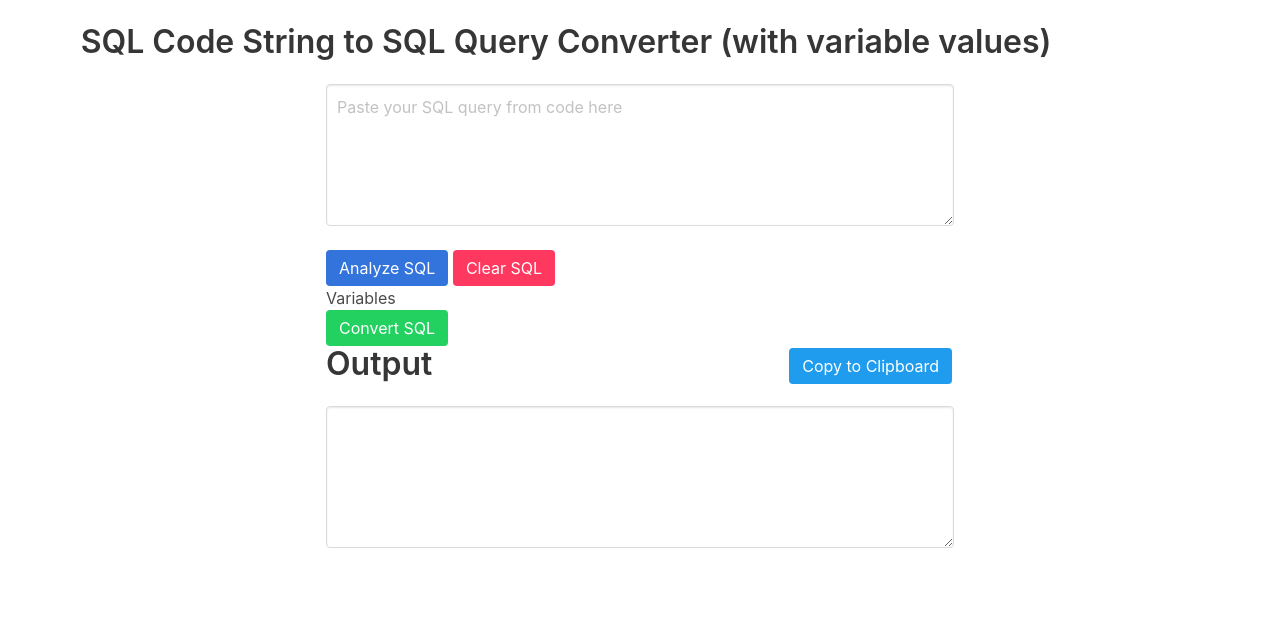
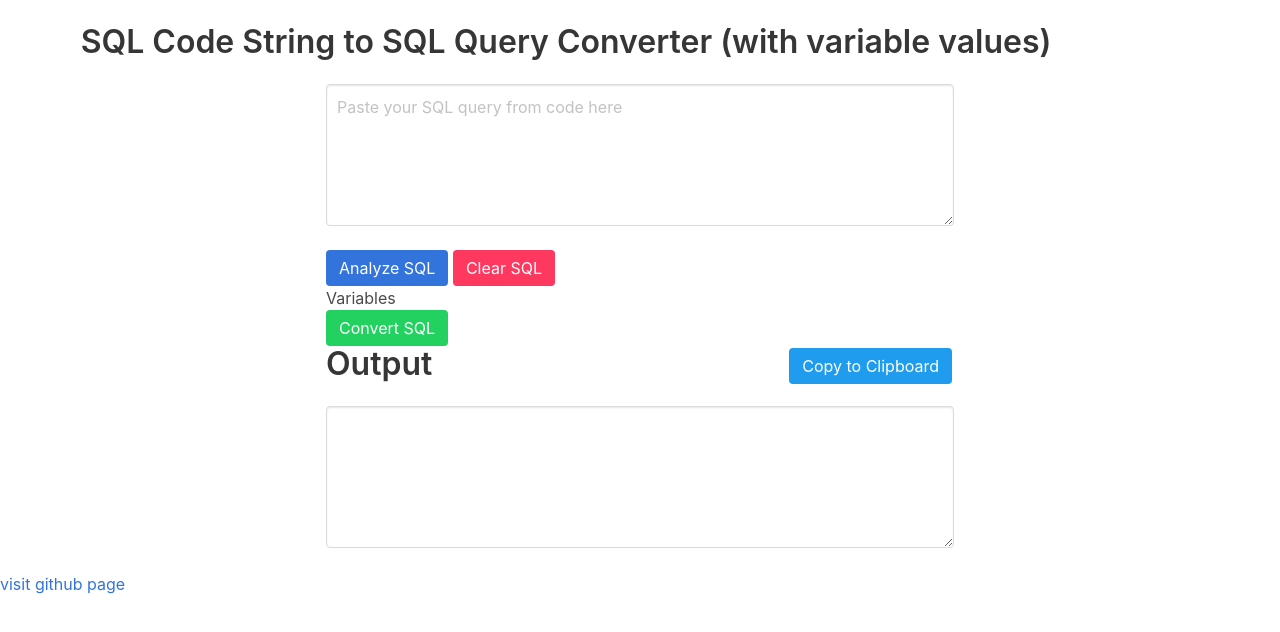
Before and after one commit to monsterbrain/sql-code-to-query-converter, a plain HTML site: page index.html in a window 1280 px wide. Drawn offline with nearby package versions, Linux system fonts and the light colour scheme.

Commit message:
Update index.html

```diff
--- a/index.html
+++ b/index.html
@@ -47,6 +47,8 @@
             </div>
         </div>
     </div>
+
+    <a href="https://github.com/monsterbrain/sqlcodetoqueryconverter" > visit github page </a>
 
     <script>
         new ClipboardJS('#copyBtn');
```
